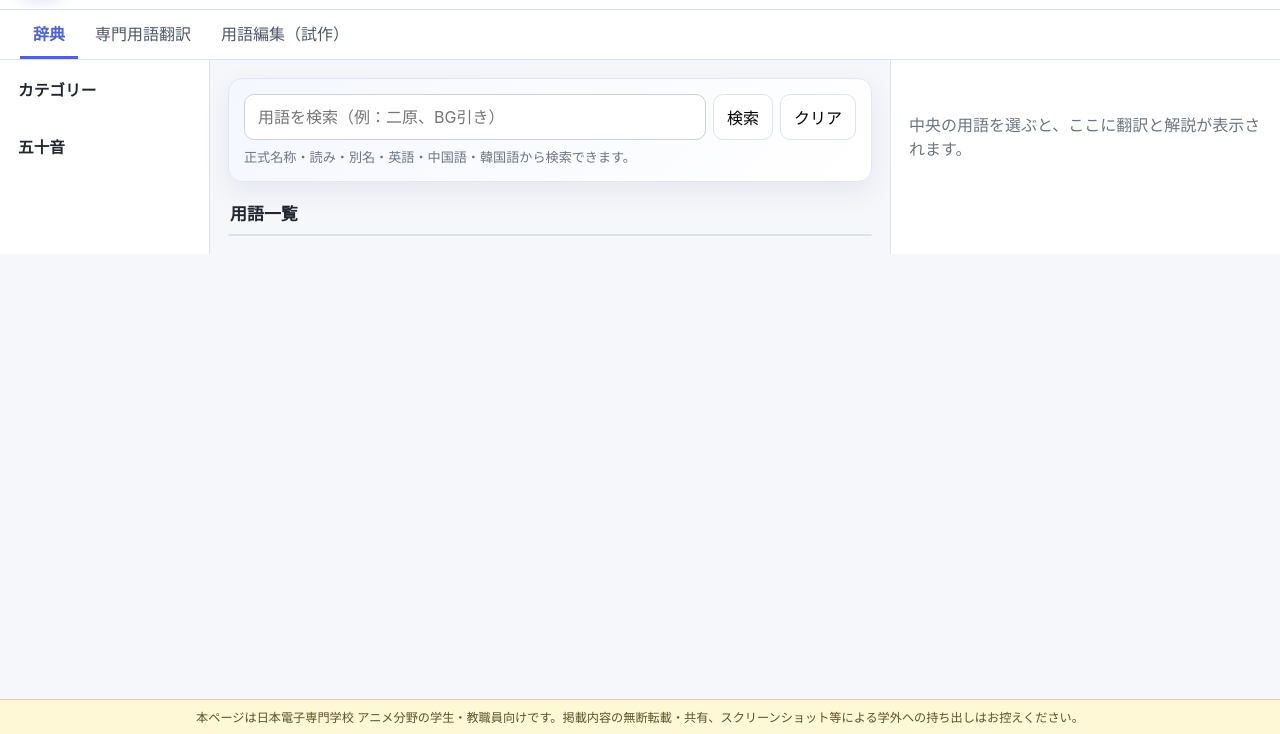
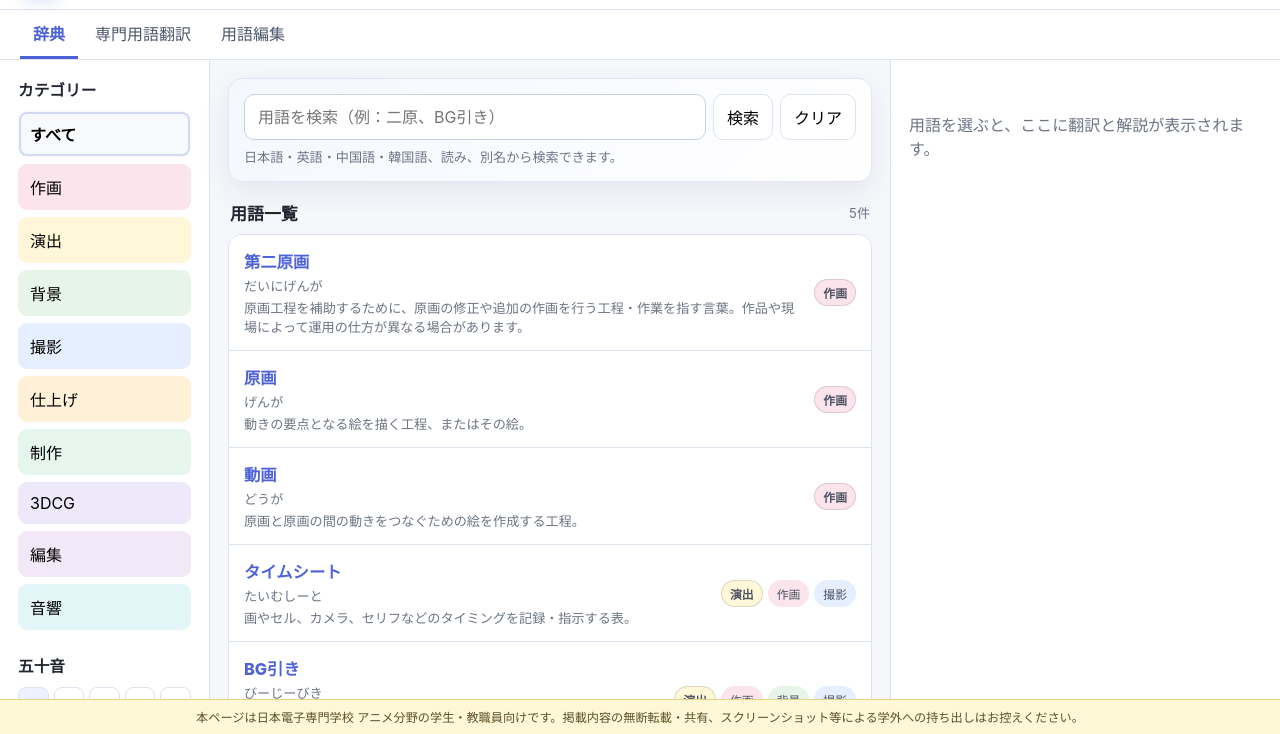
Before and after one commit to 86dyvffrz5-cmd/anime-dictionary, a plain HTML site: page index.html in a window 1280 px wide. Shown: the part 64-798 px from the top of the page. Drawn offline with Linux system fonts and the light colour scheme.

Commit message:
Add files via upload

```diff
--- a/index.html
+++ b/index.html
@@ -31,7 +31,7 @@
   <div class="brand"><div class="brand-mark">A字</div><div class="brand-copy"><h1>アニメことばナビ</h1><p>日本電子専門学校 アニメ分野｜専門用語 多言語辞典</p></div></div>
   <div class="header-tools"><select id="headerLanguage" class="language-quick" aria-label="優先表示言語"><option value="japanese">日本語</option><option value="english">English</option><option value="chinese">中文</option><option value="korean">한국어</option></select><button class="login" disabled>Googleログイン（後で実装）</button></div>
 </header>
-<nav class="main-nav"><button class="nav-btn active" data-view="dictionary">辞典</button><button class="nav-btn" data-view="translate">専門用語翻訳</button><button class="nav-btn" data-view="editor">用語編集（試作）</button></nav>
+<nav class="main-nav"><button id="navDictionary" class="nav-btn active" data-view="dictionary">辞典</button><button id="navTranslate" class="nav-btn" data-view="translate">専門用語翻訳</button><button id="navEditor" class="nav-btn" data-view="editor">用語編集（試作）</button></nav>
 <section id="dictionaryView" class="view"><main class="app-layout">
 <aside class="sidebar left-panel"><section><h2 id="categoryHeading">カテゴリー</h2><div id="categoryList" class="button-list"></div></section><section><h2 id="kanaHeading">五十音</h2><div id="kanaList" class="kana-grid"></div></section></aside>
 <section class="main-panel"><div class="hero-search"><div class="search-box"><input id="searchInput" type="search" placeholder="用語を検索（例：二原、BG引き）" autocomplete="off"><button id="searchButton">検索</button><button id="clearButton">クリア</button></div><p id="searchNote" class="search-note">正式名称・読み・別名・英語・中国語・韓国語から検索できます。</p></div><div class="result-header"><h2 id="termListHeading">用語一覧</h2><span id="resultCount"></span></div><div id="termList" class="term-list"></div></section>
@@ -63,9 +63,46 @@ const INITIAL_TERMS=[
 {id:4,reading:'たいむしーと',primaryCategory:'演出',categories:['演出','作画','撮影'],aliases:['シート','X-sheet','xsheet'],langs:{japanese:{term:'タイムシート',description:'画やセル、カメラ、セリフなどのタイミングを記録・指示する表。',status:'confirmed'},english:{term:'Exposure Sheet / X-Sheet',description:'A sheet used to record and direct timing for drawings, cells, camera instructions, dialogue, and related production information.',status:'draft'},chinese:{term:'摄影表（仮）',description:'用于记录和指示画面、赛璐珞、摄影、台词等时间安排的表格。（仮訳）',status:'draft'},korean:{term:'타임시트（仮）',description:'그림, 셀, 카메라, 대사 등의 타이밍을 기록하고 지시하는 표입니다.（仮訳）',status:'draft'}}},
 {id:5,reading:'びーじーびき',primaryCategory:'演出',categories:['演出','作画','背景','撮影'],aliases:['BG引き','背景引き','bg引き'],langs:{japanese:{term:'BG引き',description:'背景素材の移動やカメラワークに関わる指示として使われる用語。工程をまたいで共有されるため、演出・作画・背景・撮影の各分野で理解しておく必要があります。',status:'confirmed'},english:{term:'BG Pull / Background Pull（仮）',description:'A term used for instructions involving movement of background artwork or camera work. Because it crosses departments, it should be understood by direction, animation, background, and compositing staff.（Draft）',status:'draft'},chinese:{term:'BG移动（仮）',description:'用于表示背景素材移动或摄影机运动相关指示的术语。由于会跨越多个工序，演出、作画、背景和摄影人员都需要理解。（仮訳）',status:'draft'},korean:{term:'BG 이동（仮）',description:'배경 소재의 이동이나 카메라 워크와 관련된 지시에 사용되는 용어입니다. 여러 공정을 걸쳐 공유되므로 연출·작화·배경·촬영 분야 모두가 이해할 필요가 있습니다.（仮訳）',status:'draft'}}}
 ];
-let terms=loadTerms(),selectedId=null,currentCategory='すべて',currentKana='すべて',preferredLanguage=localStorage.getItem('jecPreferredLanguage')||'japanese';
-function normalizeTerm(t){if(t.langs)return t;const primary=t.primaryCategory||t.category||'作画';return {id:t.id||Date.now(),reading:t.reading||'',primaryCategory:primary,categories:Array.from(new Set([primary,...(t.categories||[])])),aliases:t.aliases||[],langs:{japanese:{term:t.japanese||'',description:t.description||'',status:'confirmed'},english:{term:t.english||'',description:'',status:'unchecked'},chinese:{term:t.chinese||'',description:'',status:'unchecked'},korean:{term:t.korean||'',description:'',status:'unchecked'}}}}
-function loadTerms(){try{return (JSON.parse(localStorage.getItem('jecAnimeTermsV4'))||JSON.parse(JSON.stringify(INITIAL_TERMS))).map(normalizeTerm)}catch(e){return JSON.parse(JSON.stringify(INITIAL_TERMS)).map(normalizeTerm)}}function saveTerms(){localStorage.setItem('jecAnimeTermsV4',JSON.stringify(terms))}
+const STORAGE_KEY='jecAnimeTermsV5Fixed';
+function storageGet(key){try{return window.localStorage.getItem(key)}catch(e){return null}}
+function storageSet(key,value){try{window.localStorage.setItem(key,value);return true}catch(e){return false}}
+let selectedId=null,currentCategory='すべて',currentKana='すべて';
+let preferredLanguage=storageGet('jecPreferredLanguage')||'japanese';
+if(!LANGS[preferredLanguage]) preferredLanguage='japanese';
+function normalizeTerm(t={}){
+  const primary=t.primaryCategory||t.category||'作画';
+  const cats=Array.isArray(t.categories)?t.categories:[];
+  const aliases=Array.isArray(t.aliases)?t.aliases:[];
+  const oldLangs=t.langs&&typeof t.langs==='object'?t.langs:{};
+  const makeLang=(key,legacyTerm='',legacyDesc='',defaultStatus='unchecked')=>({
+    term:String(oldLangs?.[key]?.term ?? legacyTerm ?? ''),
+    description:String(oldLangs?.[key]?.description ?? legacyDesc ?? ''),
+    status:['confirmed','draft','unchecked'].includes(oldLangs?.[key]?.status)?oldLangs[key].status:defaultStatus
+  });
+  return {
+    id:t.id||Date.now()+Math.random(),
+    reading:String(t.reading||''),
+    primaryCategory:primary,
+    categories:Array.from(new Set([primary,...cats.filter(Boolean)])),
+    aliases:aliases.filter(Boolean).map(String),
+    langs:{
+      japanese:makeLang('japanese',t.japanese||'',t.description||'','confirmed'),
+      english:makeLang('english',t.english||'','', 'unchecked'),
+      chinese:makeLang('chinese',t.chinese||'','', 'unchecked'),
+      korean:makeLang('korean',t.korean||'','', 'unchecked')
+    }
+  };
+}
+function initialTerms(){return JSON.parse(JSON.stringify(INITIAL_TERMS)).map(normalizeTerm)}
+function loadTerms(){
+  try{
+    const saved=JSON.parse(storageGet(STORAGE_KEY)||'null');
+    if(Array.isArray(saved)&&saved.length) return saved.map(normalizeTerm);
+  }catch(e){console.warn('Saved data could not be loaded; using sample data.',e)}
+  return initialTerms();
+}
+let terms=loadTerms();
+function saveTerms(){if(!storageSet(STORAGE_KEY,JSON.stringify(terms)))console.warn('Could not save trial data.')}
 function esc(s){return String(s??'').replace(/[&<>'"]/g,m=>({'&':'&amp;','<':'&lt;','>':'&gt;',"'":'&#39;','"':'&quot;'}[m]))}function norm(v){return String(v||'').normalize('NFKC').toLowerCase().replace(/\s+/g,'')}function catClass(c){return 'cat-'+String(c||'').replace(/\s/g,'')}function getTerm(t,l='japanese'){return t.langs?.[l]?.term||''}function getDesc(t,l='japanese'){return t.langs?.[l]?.description||''}function getStatus(t,l){return t.langs?.[l]?.status||'unchecked'}
 function statusInfo(s){const x=ui().status;return s==='confirmed'?[x.confirmed,'status-confirmed']:s==='draft'?[x.draft,'status-draft']:[x.unchecked,'status-unchecked']}
 const categories=['すべて',...ALL_CATEGORIES],kanaGroups=[['すべて','全'],['あ','あ'],['か','か'],['さ','さ'],['た','た'],['な','な'],['は','は'],['ま','ま'],['や','や'],['ら','ら'],['わ','わ']],kanaRanges={あ:/^[あ-おア-オ]/,か:/^[か-ごカ-ゴ]/,さ:/^[さ-ぞサ-ゾ]/,た:/^[た-どタ-ド]/,な:/^[な-のナ-ノ]/,は:/^[は-ぽハ-ポ]/,ま:/^[ま-もマ-モ]/,や:/^[や-よヤ-ヨ]/,ら:/^[ら-ろラ-ロ]/,わ:/^[わ-んワ-ン]/};
@@ -77,7 +114,7 @@ function renderDetailLanguage(){const t=terms.find(x=>x.id===selectedId);if(!t)r
 function renderAllLanguages(t){document.getElementById('allLanguages').innerHTML=Object.entries(LANGS).map(([l,info])=>{const st=statusInfo(getStatus(t,l));return `<div class="all-language"><div class="all-language-head"><span class="all-language-name">${info.flag} ${info.label}</span><span class="status-chip ${st[1]}">${st[0]}</span></div><div class="all-language-term">${esc(getTerm(t,l)||ui().unregistered)}</div><p class="all-language-desc">${esc(getDesc(t,l)||ui().noDesc)}</p></div>`}).join('')}
 function showDetail(id){selectedId=id;const t=terms.find(x=>x.id===id);if(!t)return;document.getElementById('detailEmpty').classList.add('hidden');document.getElementById('termDetail').classList.remove('hidden');document.getElementById('detailCategories').innerHTML=`<div class="detail-category-note">${esc(ui().mainCat)}</div>${categoryBadges(t)}`;document.getElementById('detailJapanese').textContent=getTerm(t,preferredLanguage)||getTerm(t)||ui().unregistered;document.getElementById('detailReading').textContent=preferredLanguage==='japanese'?(t.reading||''):`${ui().original}: ${getTerm(t)}${t.reading?' / '+t.reading:''}`;document.getElementById('detailLanguage').value=preferredLanguage;renderDetailLanguage();renderAllLanguages(t);document.getElementById('detailAliases').innerHTML=(t.aliases||[]).map(a=>`<span class="alias-chip">${esc(a)}</span>`).join('')||`<span class="alias-chip">${esc(preferredLanguage==='english'?'None':preferredLanguage==='chinese'?'无':preferredLanguage==='korean'?'없음':'なし')}</span>`;renderTerms();if(innerWidth<=900){requestAnimationFrame(()=>document.querySelector('.right-panel').scrollIntoView({behavior:'smooth',block:'start'}))}}
 function applyUILanguage(){const u=ui();document.documentElement.lang=preferredLanguage==='japanese'?'ja':preferredLanguage==='english'?'en':preferredLanguage==='chinese'?'zh-CN':'ko';document.getElementById('navDictionary').textContent=u.navDictionary;document.getElementById('navTranslate').textContent=u.navTranslate;document.getElementById('navEditor').textContent=u.navEditor;document.getElementById('categoryHeading').textContent=u.category;document.getElementById('kanaHeading').textContent=u.kana;document.getElementById('searchInput').placeholder=u.searchPlaceholder;document.getElementById('searchButton').textContent=u.search;document.getElementById('clearButton').textContent=u.clear;document.getElementById('searchNote').textContent=u.searchNote;document.getElementById('termListHeading').textContent=u.termList;document.getElementById('detailEmptyText').textContent=u.detailEmpty;document.getElementById('preferredLanguageLabel').textContent=u.preferred;document.getElementById('allLanguagesHeading').textContent=u.allLang;document.getElementById('aliasesHeading').textContent=u.aliases;document.getElementById('editThisTerm').textContent=u.edit;initFilters();renderTerms();if(selectedId){showDetail(selectedId)}}
-document.getElementById('detailLanguage').onchange=e=>{preferredLanguage=e.target.value;document.getElementById('headerLanguage').value=preferredLanguage;localStorage.setItem('jecPreferredLanguage',preferredLanguage);applyUILanguage()};document.getElementById('headerLanguage').value=preferredLanguage;document.getElementById('headerLanguage').onchange=e=>{preferredLanguage=e.target.value;localStorage.setItem('jecPreferredLanguage',preferredLanguage);document.getElementById('detailLanguage').value=preferredLanguage;applyUILanguage()};
+document.getElementById('detailLanguage').onchange=e=>{preferredLanguage=e.target.value;document.getElementById('headerLanguage').value=preferredLanguage;storageSet('jecPreferredLanguage',preferredLanguage);applyUILanguage()};document.getElementById('headerLanguage').value=preferredLanguage;document.getElementById('headerLanguage').onchange=e=>{preferredLanguage=e.target.value;storageSet('jecPreferredLanguage',preferredLanguage);document.getElementById('detailLanguage').value=preferredLanguage;applyUILanguage()};
 document.getElementById('searchInput').addEventListener('input',renderTerms);document.getElementById('searchInput').addEventListener('keydown',e=>{if(e.key==='Enter')renderTerms()});document.getElementById('searchButton').onclick=renderTerms;document.getElementById('clearButton').onclick=()=>{document.getElementById('searchInput').value='';currentCategory='すべて';currentKana='すべて';initFilters();renderTerms()};
 const views={dictionary:document.getElementById('dictionaryView'),translate:document.getElementById('translateView'),editor:document.getElementById('editorView')};function switchView(v){Object.entries(views).forEach(([k,el])=>el.classList.toggle('hidden',k!==v));document.querySelectorAll('.nav-btn').forEach(b=>b.classList.toggle('active',b.dataset.view===v));if(v==='editor')refreshEditorSelect()}document.querySelectorAll('.nav-btn').forEach(b=>b.onclick=()=>switchView(b.dataset.view));document.getElementById('editThisTerm').onclick=()=>{switchView('editor');refreshEditorSelect(selectedId)};
 function findTerm(query,source){const q=norm(query);if(!q)return null;const vals=t=>source==='auto'?[t.reading,...(t.aliases||[]),...Object.values(t.langs).map(x=>x.term)]:source==='japanese'?[getTerm(t),t.reading,...(t.aliases||[])]:[getTerm(t,source)];return terms.find(t=>vals(t).some(v=>norm(v)===q))||terms.find(t=>vals(t).some(v=>norm(v).includes(q)||q.includes(norm(v))))}
@@ -89,7 +126,7 @@ function refreshEditorSelect(selectId){const s=document.getElementById('editorTe
 function loadForm(id){editingId=id;const t=terms.find(x=>x.id===id);if(!t)return;document.getElementById('formReading').value=t.reading||'';document.getElementById('formPrimaryCategory').value=t.primaryCategory||'作画';document.querySelectorAll('#formCategoryChecks input').forEach(cb=>cb.checked=t.categories.includes(cb.value)&&cb.value!==t.primaryCategory);document.getElementById('formAliases').value=(t.aliases||[]).join(', ');Object.keys(LANGS).forEach(l=>{document.getElementById(`form_${l}_term`).value=getTerm(t,l);document.getElementById(`form_${l}_description`).value=getDesc(t,l);document.getElementById(`form_${l}_status`).value=getStatus(t,l)});document.getElementById('deleteTermButton').disabled=false}
 function clearForm(){editingId=null;document.getElementById('termForm').reset();document.querySelectorAll('#formCategoryChecks input').forEach(cb=>cb.checked=false);document.getElementById('deleteTermButton').disabled=true;document.getElementById('editorStatus').textContent='新しい用語を入力して「保存する」を押してください。'}document.getElementById('editorTermSelect').onchange=e=>loadForm(Number(e.target.value));document.getElementById('newTermButton').onclick=clearForm;document.getElementById('formPrimaryCategory').addEventListener('change',()=>{const p=document.getElementById('formPrimaryCategory').value;document.querySelectorAll('#formCategoryChecks input').forEach(cb=>{if(cb.value===p)cb.checked=false})});
 document.getElementById('termForm').onsubmit=e=>{e.preventDefault();const primary=document.getElementById('formPrimaryCategory').value,related=[...document.querySelectorAll('#formCategoryChecks input:checked')].map(cb=>cb.value).filter(c=>c!==primary),langs={};Object.keys(LANGS).forEach(l=>langs[l]={term:document.getElementById(`form_${l}_term`).value.trim(),description:document.getElementById(`form_${l}_description`).value.trim(),status:document.getElementById(`form_${l}_status`).value});if(!langs.japanese.term){alert('日本語の用語名は入力してください。');return}const obj={id:editingId||Date.now(),reading:document.getElementById('formReading').value.trim(),primaryCategory:primary,categories:[primary,...related],aliases:document.getElementById('formAliases').value.split(/[,、]/).map(x=>x.trim()).filter(Boolean),langs};if(editingId){terms[terms.findIndex(x=>x.id===editingId)]=obj}else{terms.push(obj);editingId=obj.id}saveTerms();renderTerms();refreshEditorSelect(editingId);document.getElementById('editorStatus').textContent='保存しました。このブラウザ内の試作データに反映されています。'};
-document.getElementById('deleteTermButton').onclick=()=>{if(!editingId)return;if(!confirm('この用語を削除しますか？'))return;terms=terms.filter(t=>t.id!==editingId);saveTerms();selectedId=null;renderTerms();refreshEditorSelect();document.getElementById('editorStatus').textContent='削除しました。'};document.getElementById('resetDataButton').onclick=()=>{if(!confirm('編集内容を破棄して、最初の試作データに戻しますか？'))return;terms=JSON.parse(JSON.stringify(INITIAL_TERMS)).map(normalizeTerm);saveTerms();selectedId=null;renderTerms();refreshEditorSelect();document.getElementById('editorStatus').textContent='試作データに戻しました。'};
-initCategoryChecks();initLanguageEditors();applyUILanguage();refreshEditorSelect();
+document.getElementById('deleteTermButton').onclick=()=>{if(!editingId)return;if(!confirm('この用語を削除しますか？'))return;terms=terms.filter(t=>t.id!==editingId);saveTerms();selectedId=null;renderTerms();refreshEditorSelect();document.getElementById('editorStatus').textContent='削除しました。'};document.getElementById('resetDataButton').onclick=()=>{if(!confirm('編集内容を破棄して、最初の試作データに戻しますか？'))return;terms=initialTerms();saveTerms();selectedId=null;renderTerms();refreshEditorSelect();document.getElementById('editorStatus').textContent='試作データに戻しました。'};
+try{initCategoryChecks();initLanguageEditors();applyUILanguage();refreshEditorSelect();}catch(err){console.error(err);const list=document.getElementById('termList');if(list){list.innerHTML='<div class="no-results">表示の初期化でエラーが発生しました。ページを再読み込みしてください。</div>'}}
 </script>
 </body></html>
```
